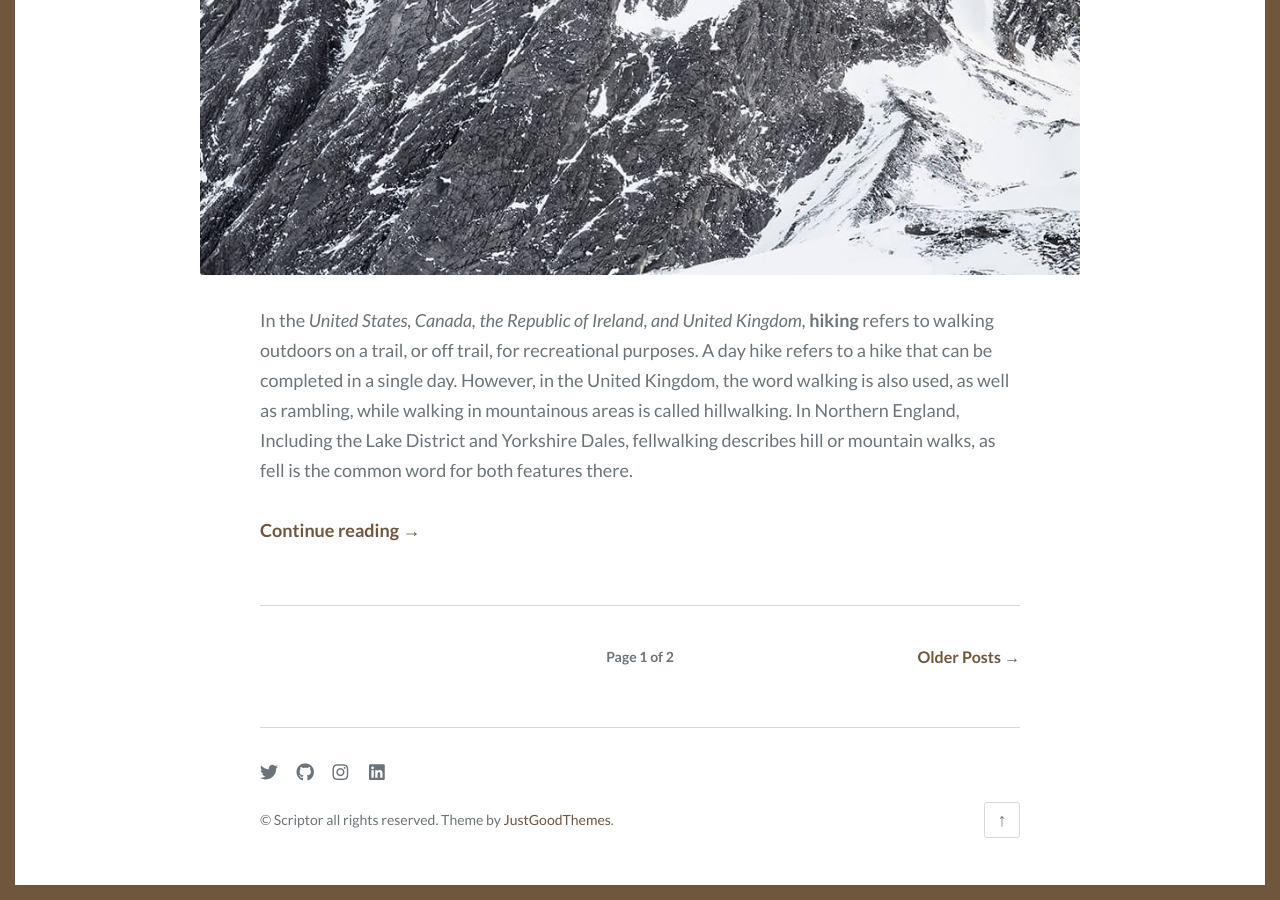
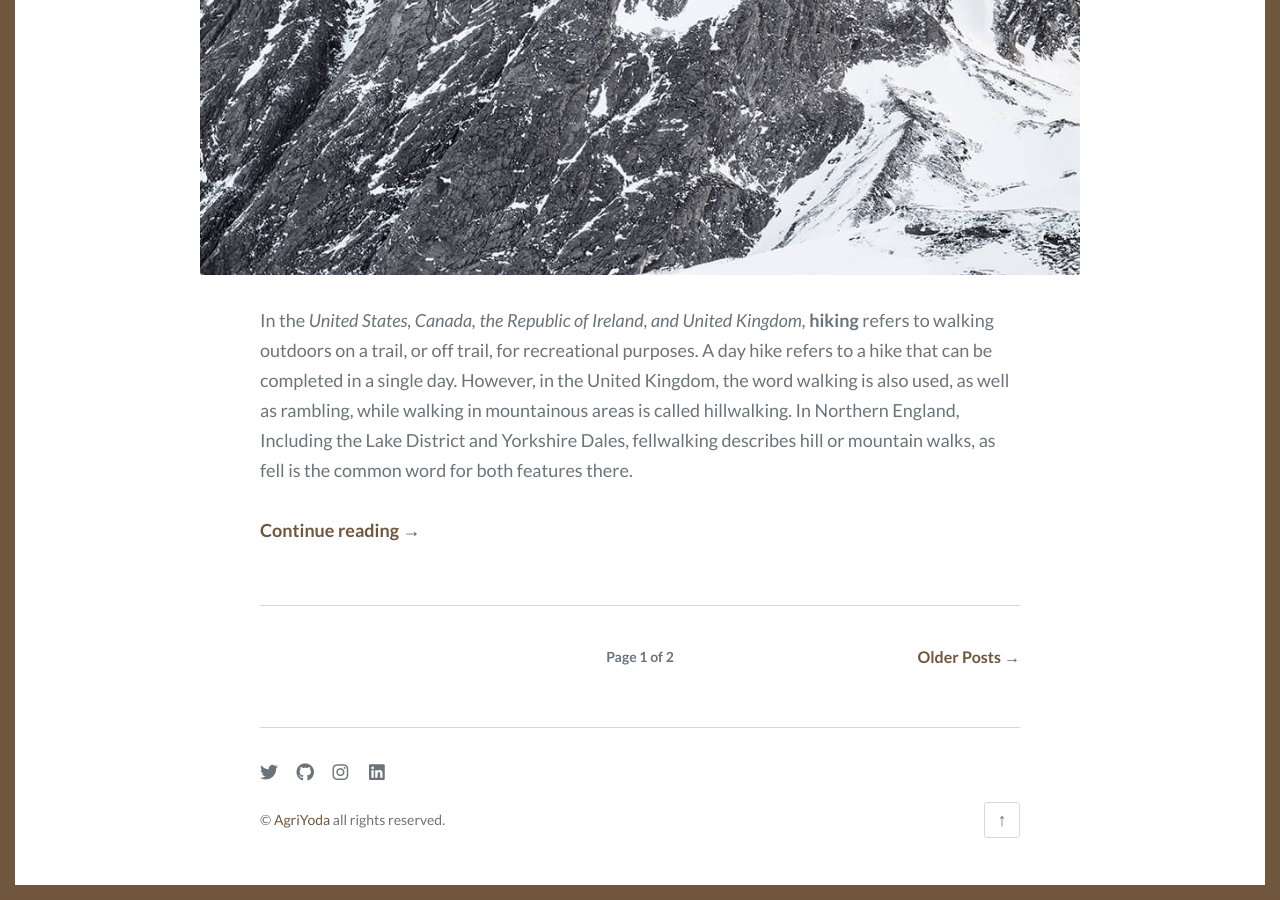
Before and after one commit to coffeetrace/blog, a Jekyll site: the page built from index.html, in a window 1280 px wide and 900 px high, scrolled down 3171 px. Built offline with Jekyll 4.4.1, drawn with Linux system fonts in a browser that asks for light colours; some web fonts are replaced; the list of posts is cut into pages by our own code.

Commit message:
Update from Forestry.io Kumar Anirudha updated _config.yml

```diff
--- a/_config.yml
+++ b/_config.yml
@@ -20,7 +20,7 @@ navigation:
 - text: Download
   url: https://github.com/JustGoodThemes/Scriptor-Jekyll-Theme
 footer:
-  content: "&copy; Scriptor all rights reserved. Theme by [JustGoodThemes](https://www.justgoodthemes.com)."
+  content: "© [AgriYoda](https://agriyoda.com) all rights reserved."
   has_social: true
 plugins:
 - jekyll-paginate
```
